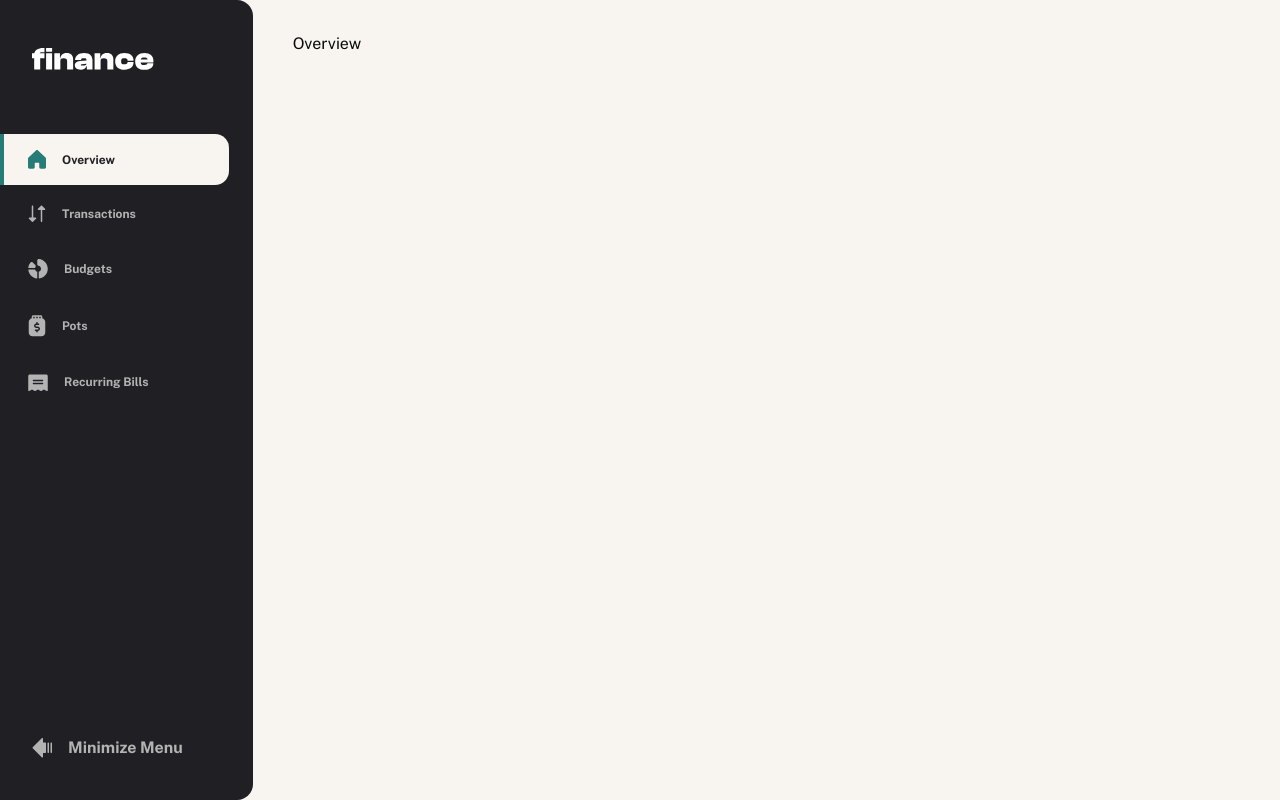
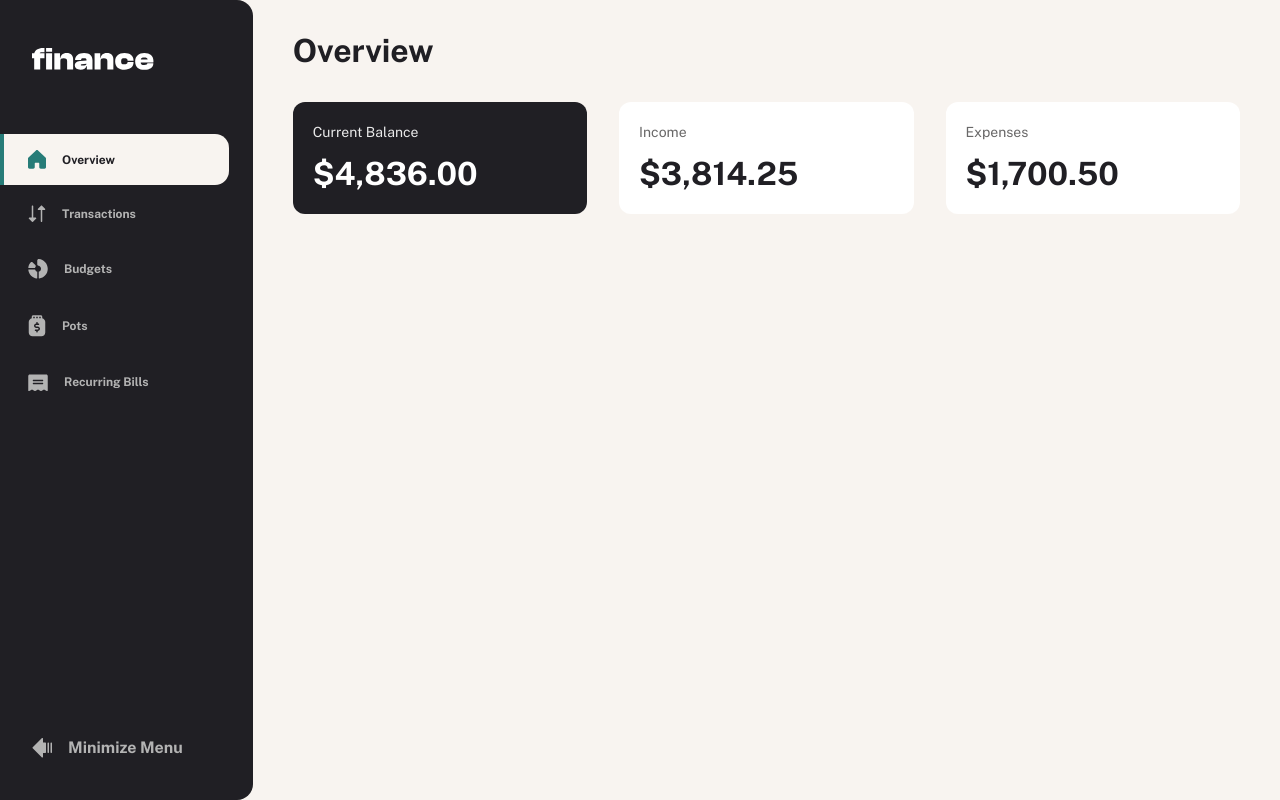
Before and after one commit to travistn/finance-tracker, a Next.js app: page /overview in a window 1280 px wide. Built offline with nearby package versions, Linux system fonts and the light colour scheme.

Commit message:
Add a Summary section to display account balances

```diff
--- a/app/(dashboard)/overview/page.tsx
+++ b/app/(dashboard)/overview/page.tsx
@@ -2,8 +2,22 @@
 
 const Overview = () => {
   return (
-    <div>
-      <h1>Overview</h1>
+    <div className='flex flex-col gap-8'>
+      <h1 className='text-preset-1 text-gray-900'>Overview</h1>
+      <div className='flex flex-col gap-3 md:flex-row md:gap-8 md:[&>*]:flex-1'>
+        <div className='flex flex-col gap-3 p-5 rounded-[12px] bg-gray-900'>
+          <h2 className='text-preset-4 text-white/90'>Current Balance</h2>
+          <p className='text-preset-1 text-white'>$4,836.00</p>
+        </div>
+        <div className='flex flex-col gap-3 p-5 rounded-[12px] bg-white'>
+          <h2 className='text-preset-4 text-gray-500'>Income</h2>
+          <p className='text-preset-1 text-gray-900'>$3,814.25</p>
+        </div>
+        <div className='flex flex-col gap-3 p-5 rounded-[12px] bg-white'>
+          <h2 className='text-preset-4 text-gray-500'>Expenses</h2>
+          <p className='text-preset-1 text-gray-900'>$1,700.50</p>
+        </div>
+      </div>
     </div>
   );
 };
```
